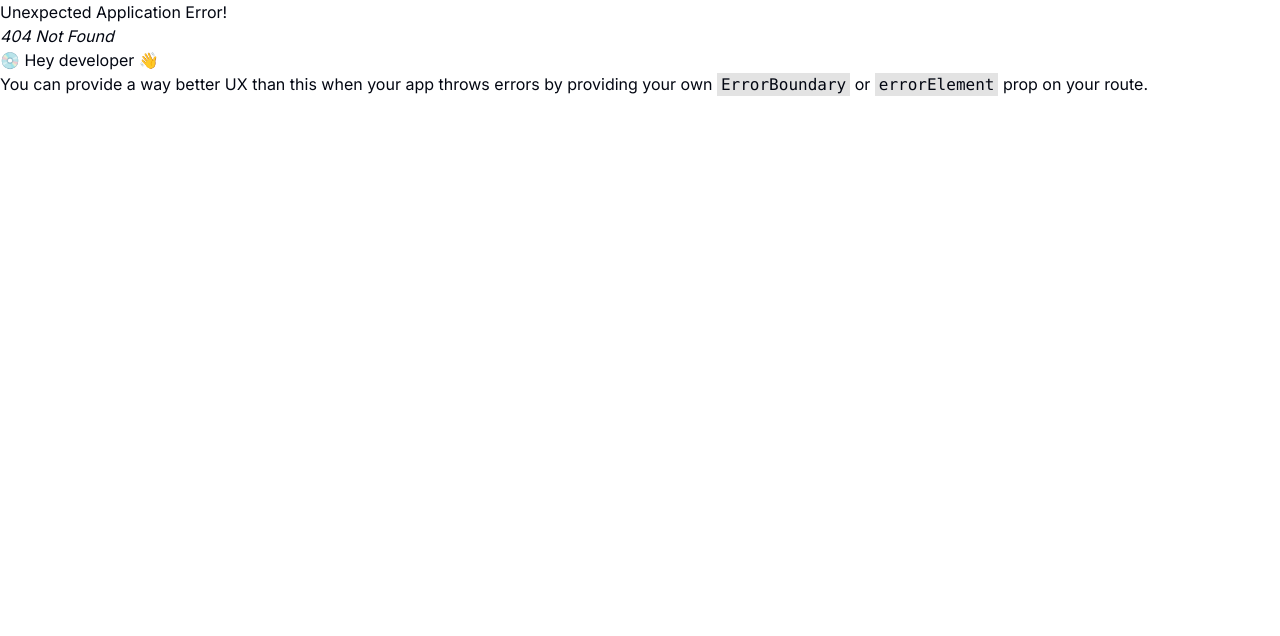
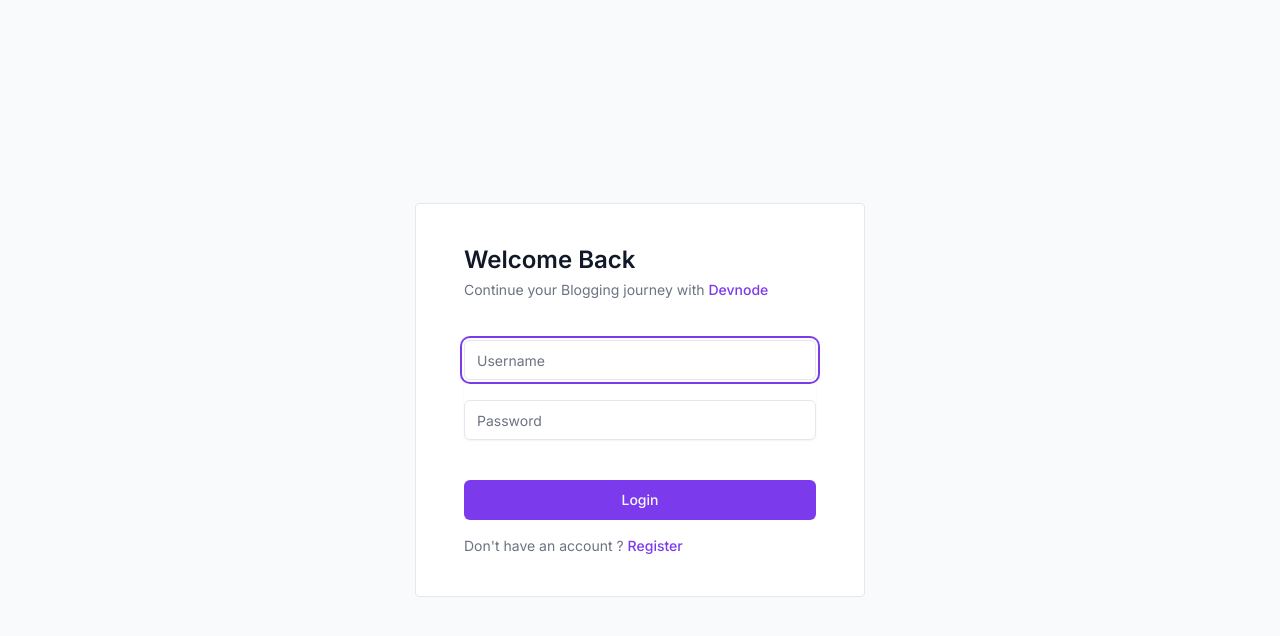
Before and after one commit to makdoom/Devnode, a React (Vite) app in the folder client/: page /auth/login in a window 1280 px wide. Before the commit this address had no page. Shown: the top 636 px of the page. Built offline with nearby package versions, Linux system fonts and the light colour scheme.

Commit message:
feat: Add login page

```diff
--- a/client/src/components/Header.tsx
+++ b/client/src/components/Header.tsx
@@ -2,6 +2,7 @@
 import { Button } from "./ui/button";
 import { useState } from "react";
 import Drawer from "./Drawer";
+import { Link } from "react-router-dom";
 
 const Header = () => {
   const [isDrawerOpen, setIsDrawerOpen] = useState(false);
@@ -19,7 +20,9 @@
       </div>
 
       <div className="hidden sm:flex sm:gap-3">
-        <Button variant="secondary">Login</Button>
+        <Link to="/auth/login">
+          <Button variant="secondary">Login</Button>
+        </Link>
         <Button>Register</Button>
       </div>
 
--- /dev/null
+++ b/client/src/components/ui/input.tsx
@@ -0,0 +1,25 @@
+import * as React from "react"
+
+import { cn } from "@/lib/utils"
+
+export interface InputProps
+  extends React.InputHTMLAttributes<HTMLInputElement> {}
+
+const Input = React.forwardRef<HTMLInputElement, InputProps>(
+  ({ className, type, ...props }, ref) => {
+    return (
+      <input
+        type={type}
+        className={cn(
+          "flex h-10 w-full rounded-md border border-input bg-background px-3 py-2 text-sm ring-offset-background file:border-0 file:bg-transparent file:text-sm file:font-medium placeholder:text-muted-foreground focus-visible:outline-none focus-visible:ring-2 focus-visible:ring-ring focus-visible:ring-offset-2 disabled:cursor-not-allowed disabled:opacity-50",
+          className
+        )}
+        ref={ref}
+        {...props}
+      />
+    )
+  }
+)
+Input.displayName = "Input"
+
+export { Input }
--- /dev/null
+++ b/client/src/pages/Login/index.tsx
@@ -0,0 +1,39 @@
+import { Button } from "@/components/ui/button";
+import { Input } from "@/components/ui/input";
+import { Link } from "react-router-dom";
+
+const Login = () => {
+  return (
+    <div className="min-h-screen flex items-center justify-center bg-gray-50 py-12 px-4 sm:px-6 lg:px-8">
+      <div className="max-w-[450px] w-full py-10 rounded-sm border p-12 bg-white ">
+        <div>
+          <h2 className="text-2xl font-semibold text-gray-900">Welcome Back</h2>
+          <p className="text-muted-foreground text-sm mt-1">
+            Continue your Blogging journey with{" "}
+            <span className="text-primary font-medium">Devnode</span>
+          </p>
+        </div>
+        <form className="mt-10">
+          <div className="rounded-md shadow-sm ">
+            <div className="mt-5">
+              <Input type="text" placeholder="Username" autoFocus />
+            </div>
+
+            <div className="mt-5">
+              <Input type="password" placeholder="Password" />
+            </div>
+          </div>
+
+          <Button className="w-full mt-10">Login</Button>
+          <h2 className="text-muted-foreground text-sm mt-4">
+            Don't have an account ?{" "}
+            <Link to="/auth/register" className="text-primary font-medium">
+              Register
+            </Link>{" "}
+          </h2>
+        </form>
+      </div>
+    </div>
+  );
+};
+export default Login;
--- a/client/src/routes/index.tsx
+++ b/client/src/routes/index.tsx
@@ -1,5 +1,6 @@
 import App from "@/App";
 import Hero from "@/components/Hero";
+import Login from "@/pages/Login";
 import {
   Route,
   createBrowserRouter,
@@ -8,9 +9,14 @@
 
 const router = createBrowserRouter(
   createRoutesFromElements(
-    <Route path="/" element={<App />}>
-      <Route path="" element={<Hero />} />
-    </Route>
+    <>
+      <Route path="/" element={<App />}>
+        <Route path="" element={<Hero />} />
+      </Route>
+
+      <Route path="/auth/login" element={<Login />} />
+      <Route path="/auth/register" element={<Login />} />
+    </>
   )
 );
 
```
